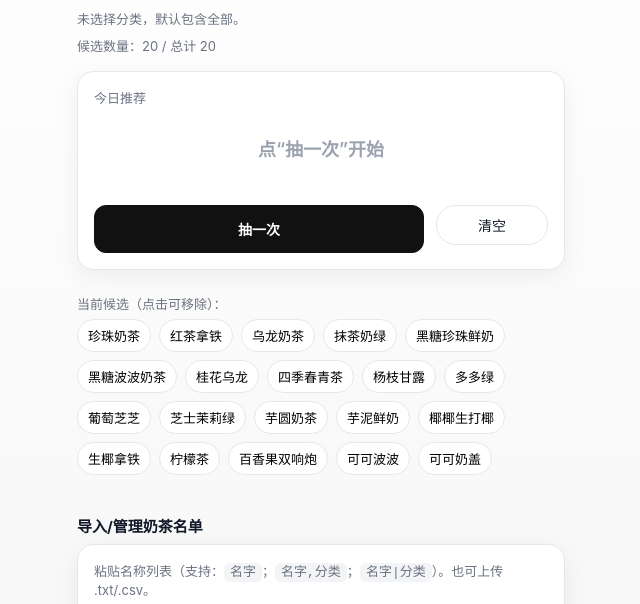
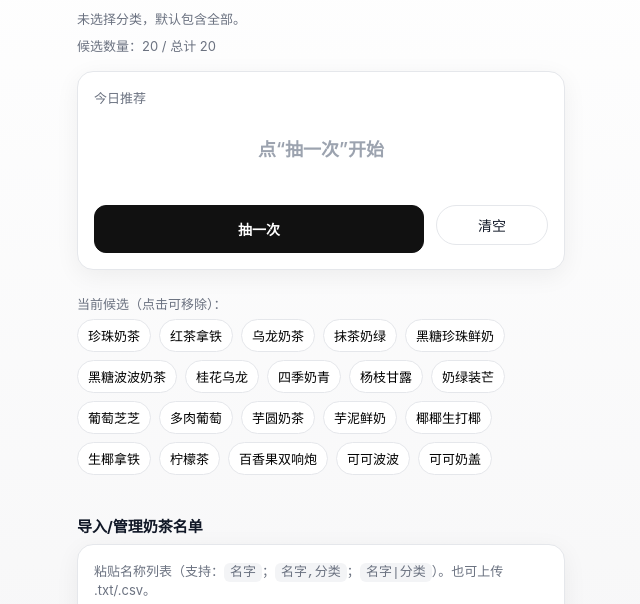
Before and after one commit to sherry56/milk-tea-picker, a plain HTML site: page index.html in a window 1280 px wide. Shown: the part 139-743 px from the top of the page, without its empty margins (319-959 px from the left). Drawn offline with Linux system fonts and the light colour scheme.

Commit message:
Update drink names in index.html

```diff
--- a/index.html
+++ b/index.html
@@ -128,11 +128,11 @@
       { name: "黑糖珍珠鲜奶", category: "黑糖" },
       { name: "黑糖波波奶茶", category: "黑糖" },
       { name: "桂花乌龙", category: "清爽" },
-      { name: "四季春青茶", category: "清爽" },
+      { name: "四季奶青", category: "清爽" },
       { name: "杨枝甘露", category: "水果" },
-      { name: "多多绿", category: "水果" },
+      { name: "奶绿装芒", category: "水果" },
       { name: "葡萄芝芝", category: "芝士" },
-      { name: "芝士茉莉绿", category: "芝士" },
+      { name: "多肉葡萄", category: "芝士" },
       { name: "芋圆奶茶", category: "芋头" },
       { name: "芋泥鲜奶", category: "芋头" },
       { name: "椰椰生打椰", category: "椰子" },
```
